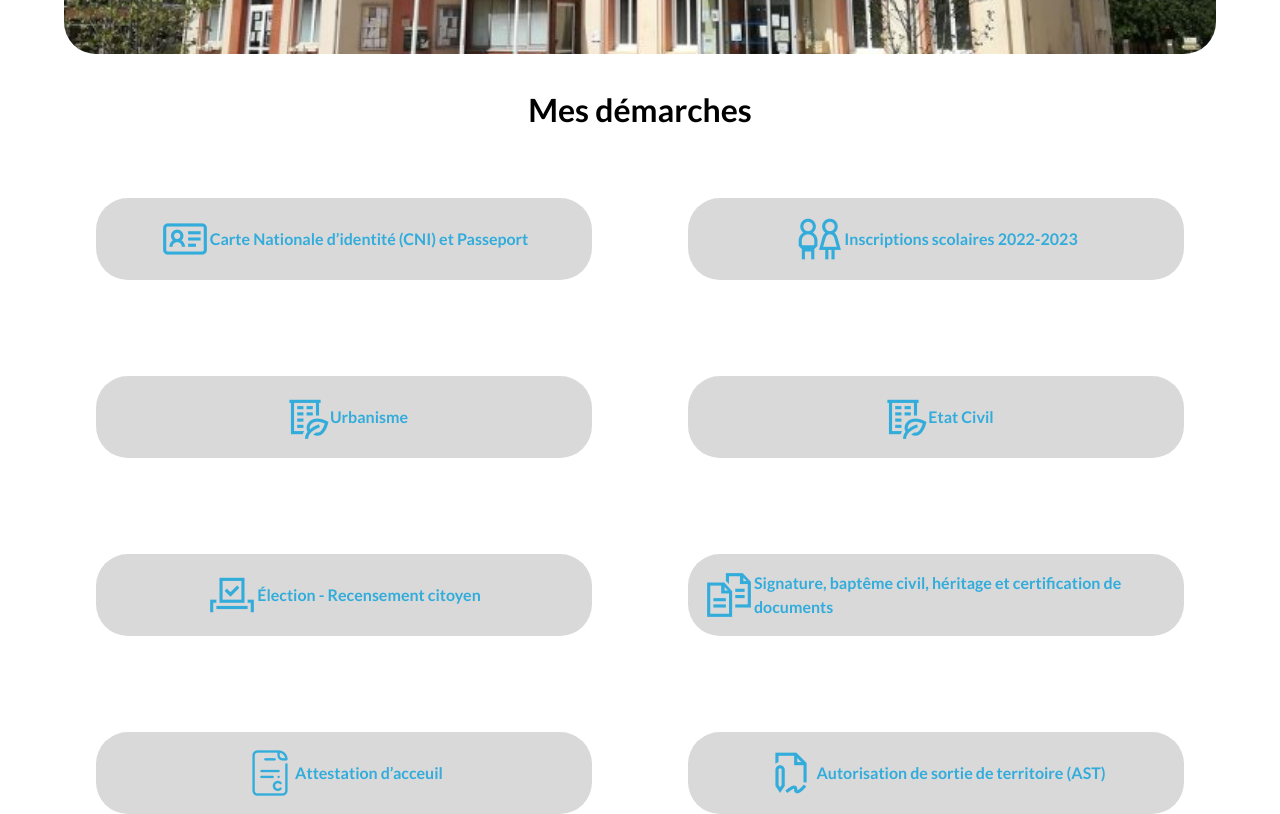
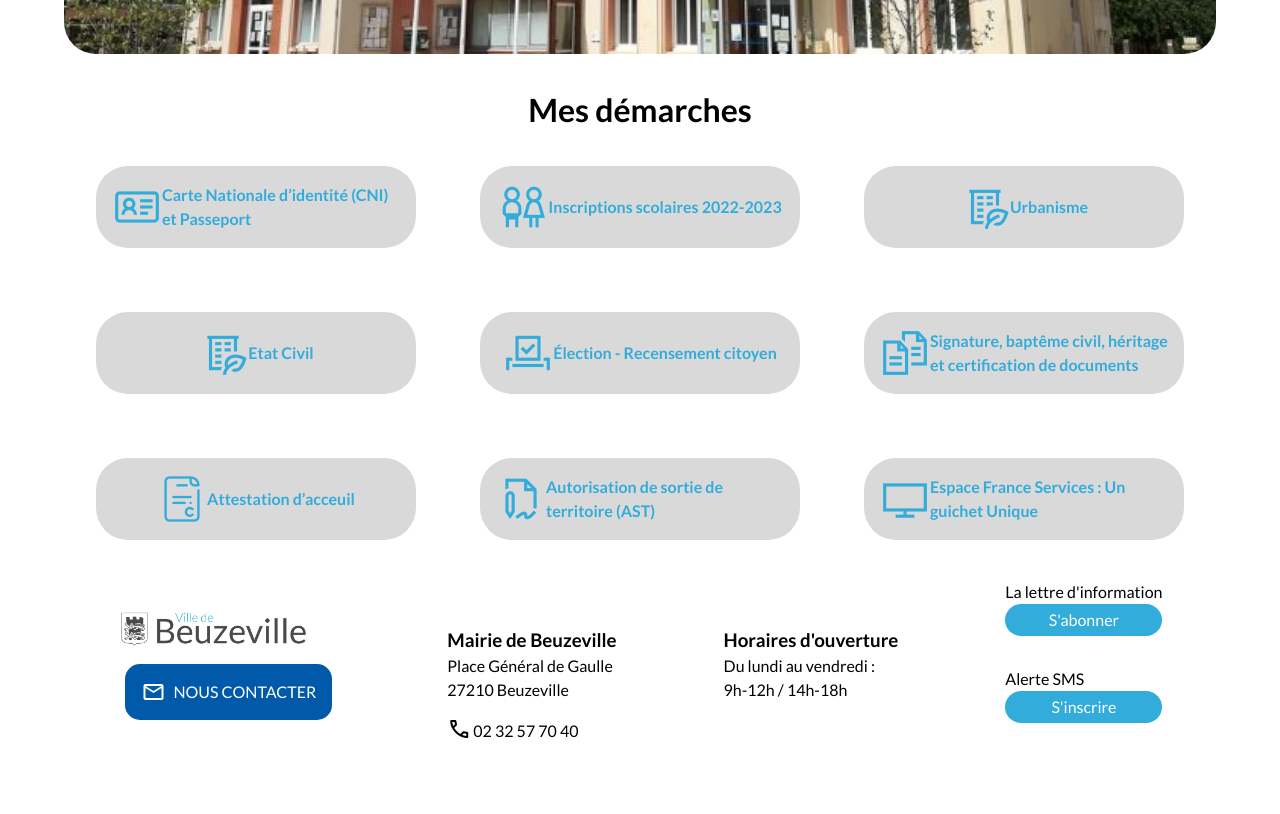
Before and after one commit to ralixt/SAE4-Beuzeville, a React (Vite) app in the folder beuzeville/: page /demarches in a window 1280 px wide. Shown: the part 520-1334 px from the top of the page. After the commit the page ends 1275 px from the top, so only its background shows below. Built offline with nearby package versions, Linux system fonts and the light colour scheme; a web font is replaced by a local one.

Commit message:
modification accueil

```diff
--- a/beuzeville/src/CSS/Accueil.css
+++ b/beuzeville/src/CSS/Accueil.css
@@ -13,7 +13,7 @@
 }
 
 
-#acceuilBackground {
+#accueilBackground {
     width: 100%;
     height: 422px;
     align-self: center;
--- a/beuzeville/src/CSS/Demarches.css
+++ b/beuzeville/src/CSS/Demarches.css
@@ -32,18 +32,26 @@
     text-align: center;
 }
 
+/*#demarchesBoxes {*/
+/*    display: grid;*/
+/*    grid-template-columns: repeat(auto-fit, minmax(400px, 3fr));*/
+/*    !*align-items: center;*!*/
+/*    !*justify-content: center;*!*/
+/*    margin: 2rem auto;*/
+/*    column-gap: 2rem;*/
+/*    row-gap: 2rem;*/
+/*    max-width: 100%;*/
+
+
+/*}*/
+
 #demarchesBoxes {
     display: grid;
-    grid-template-columns: repeat(auto-fit, minmax(400px, 3fr));
-    /*align-items: center;*/
-    /*justify-content: center;*/
-    margin: 2rem auto;
-    column-gap: 2rem;
-    row-gap: 2rem;
-    max-width: 100%;
+    grid-template-columns: repeat(auto-fit, minmax(300px, 1fr));
+    /*grid-gap: 1rem;*/
+    margin: auto;
+}
 
-
-}
 
 .demarcheBox {
     color: #32ACDB;
--- a/beuzeville/src/components/Accueil.jsx
+++ b/beuzeville/src/components/Accueil.jsx
@@ -1,4 +1,4 @@
-import acceuil from "../assets/acceuil.jpg";
+import accueil from "../assets/accueil.jpg";
 import '../CSS/Accueil.css'
 import Actualite from "./Actualite.jsx";
 import {useEffect, useState} from "react";
@@ -39,7 +39,7 @@ export function Accueil(){
     return <>
         <div id="accueil">
             <div className="backgroundDiv">
-                <img src={acceuil} alt="Fond Démarches avec Mairie de Beuzeville" id="acceuilBackground"/>
+                <img src={accueil} alt="Fond Démarches avec Mairie de Beuzeville" id="accueilBackground"/>
             </div>
 
             <div id="enUnClic">
--- a/beuzeville/src/components/NotFound.jsx
+++ b/beuzeville/src/components/NotFound.jsx
@@ -2,6 +2,7 @@ import { useState } from 'react'
 import './../App.css'
 import './../CSS/NotFound.css'
 import {Link} from "react-router-dom";
+import rick from "../assets/never-gonna.gif"
 
 export function NotFound(){
     return <>
@@ -10,6 +11,7 @@ export function NotFound(){
             <h1>Erreur 404</h1>
             <p>Oups ! La page que vous demandez n'a pas été trouvée…</p>
             <Link to="/" className="button">Retourner sur la page d’acceuil</Link>
+            <img src={rick} alt="Rick Roll"/>
         </div>
 
 
--- a/beuzeville/src/components/ToutActualite.jsx
+++ b/beuzeville/src/components/ToutActualite.jsx
@@ -1,4 +1,4 @@
-import acceuil from "../assets/acceuil.jpg";
+import acceuil from "../assets/accueil.jpg";
 
 import '../CSS/Accueil.css'
 import '../CSS/ToutActualite.css'
```
Also changed, not shown: beuzeville/src/assets/accueil.jpg (renamed from beuzeville/src/assets/acceuil.jpg), beuzeville/src/assets/never-gonna.gif (added).
